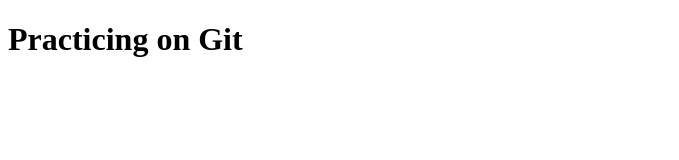
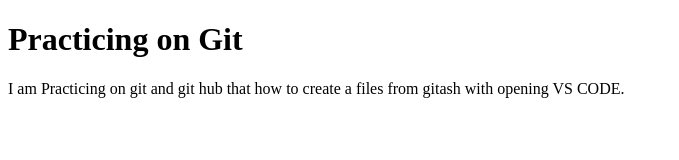
Before and after one commit to TOUSEEF69/practicing-on-git, a plain HTML site: page index.html in a window 1280 px wide. Shown: the whole page, without its empty margins (0-679 px from the left). Drawn offline with Linux system fonts and the light colour scheme.

Commit message:
I add a paragraph in index.html file

```diff
--- a/index.html
+++ b/index.html
@@ -8,5 +8,6 @@
 </head>
 <body>
     <h1>Practicing on Git</h1>
+    <p>I am Practicing on git and git hub that how to create a files from gitash with opening VS CODE.</p>
 </body>
 </html>
```
